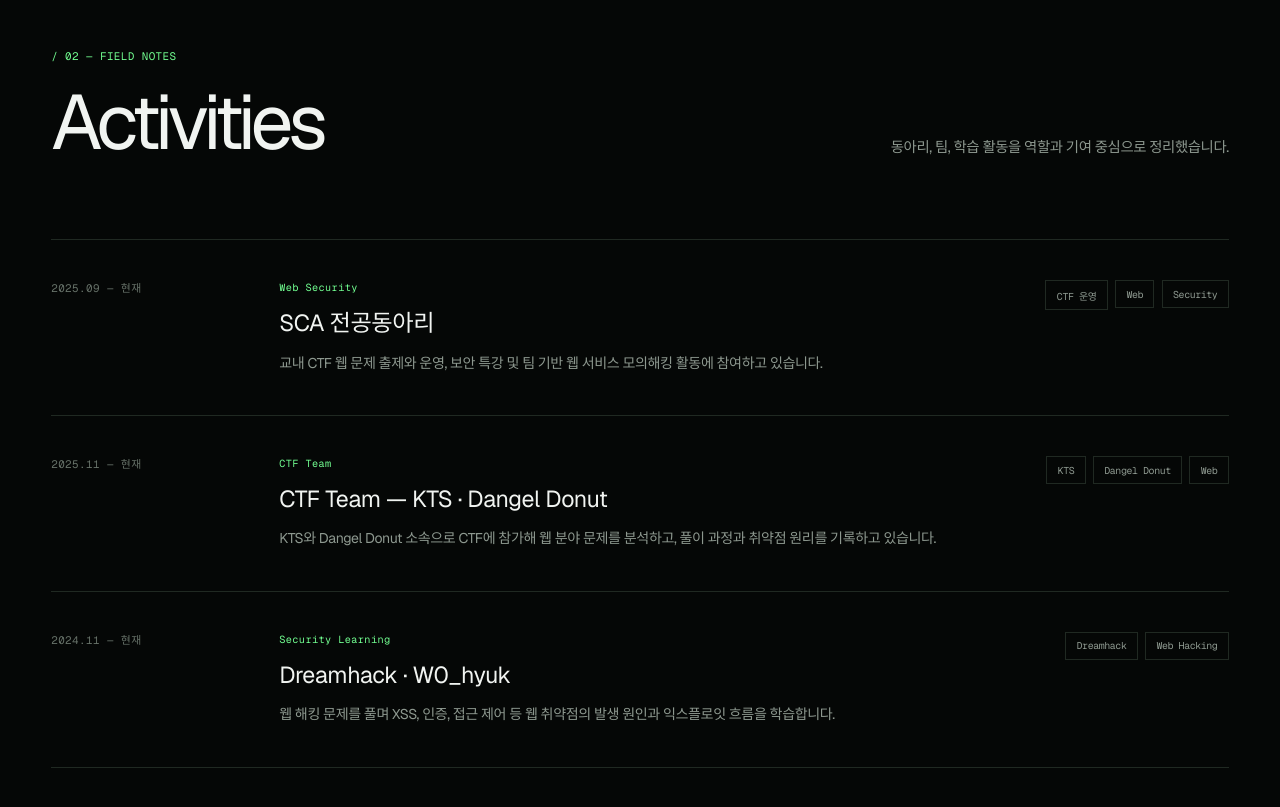
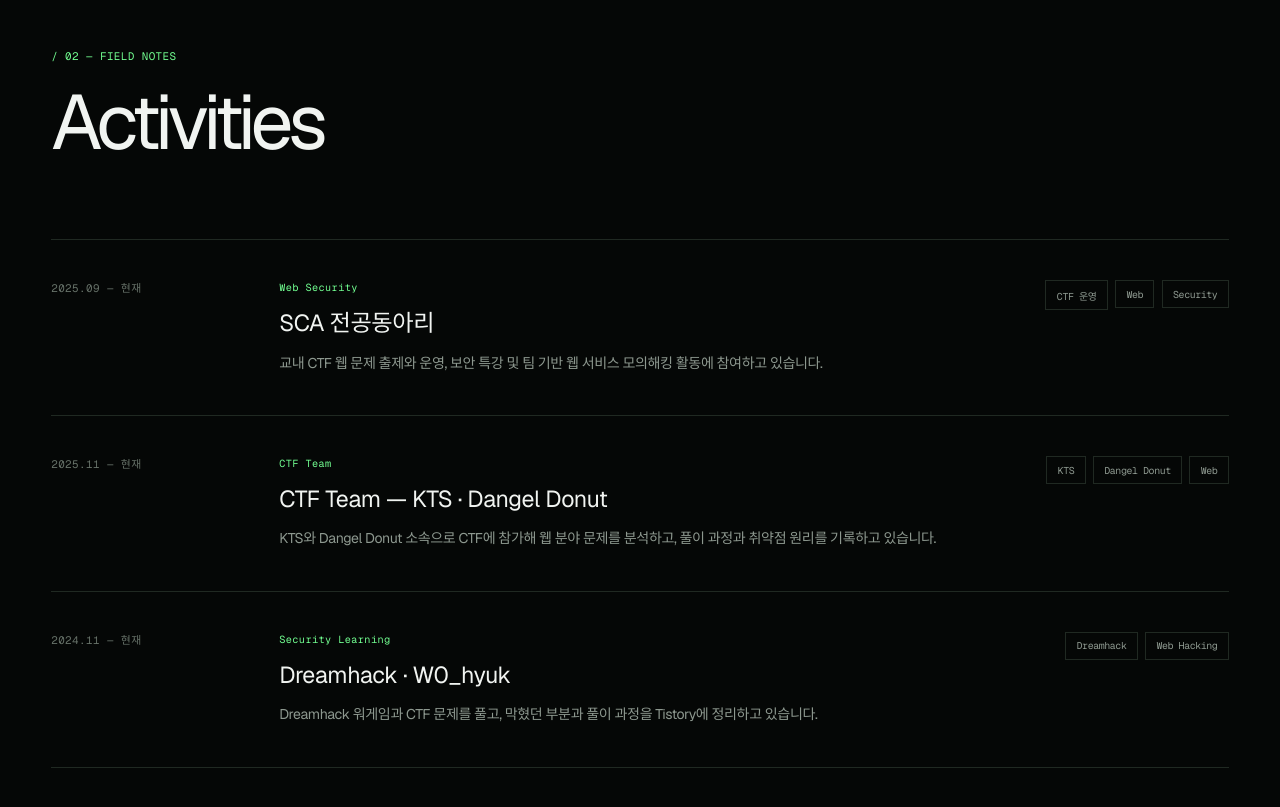
Before and after one commit to nnooww/woohyuk-portfolio, a Next.js app: page / in a window 1280 px wide. Shown: the part 1640-2447 px from the top of the page. Built offline with nearby package versions, Linux system fonts and the light colour scheme.

Commit message:
copy: sync Dreamhack activity description

```diff
--- a/app/page.tsx
+++ b/app/page.tsx
@@ -31,7 +31,7 @@ const activities = [
     period: "2024.11 — 현재",
     title: "Dreamhack · W0_hyuk",
     role: "Security Learning",
-    text: "웹 해킹 문제를 풀며 XSS, 인증, 접근 제어 등 웹 취약점의 발생 원인과 익스플로잇 흐름을 학습합니다.",
+    text: "Dreamhack 워게임과 CTF 문제를 풀고, 막혔던 부분과 풀이 과정을 Tistory에 정리하고 있습니다.",
     tags: ["Dreamhack", "Web Hacking"],
   },
 ];
@@ -190,7 +190,6 @@ export default function Home() {
             <p className="section-index mono">/ 02 — FIELD NOTES</p>
             <h2>Activities</h2>
           </div>
-          <p>동아리, 팀, 학습 활동을 역할과 기여 중심으로 정리했습니다.</p>
         </div>
         <div className="activity-list">
           {activities.map((item) => (
```
